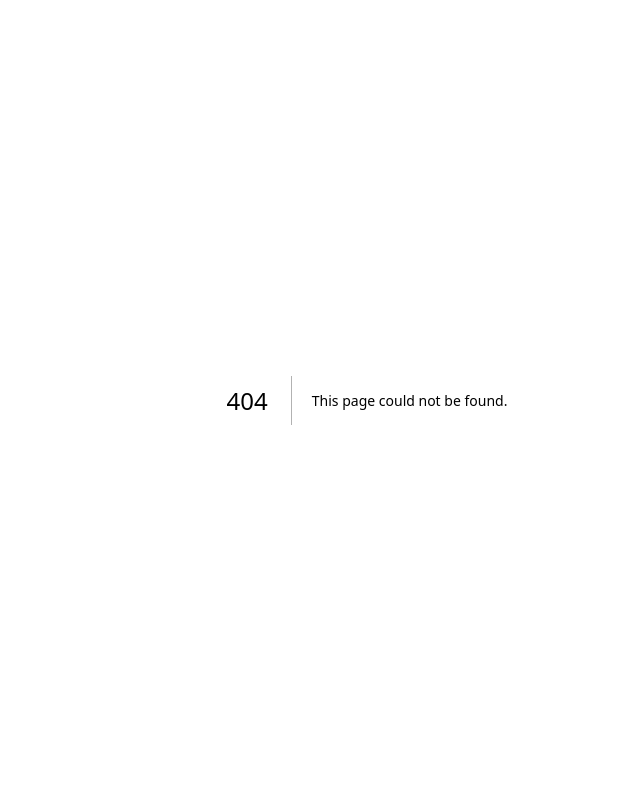
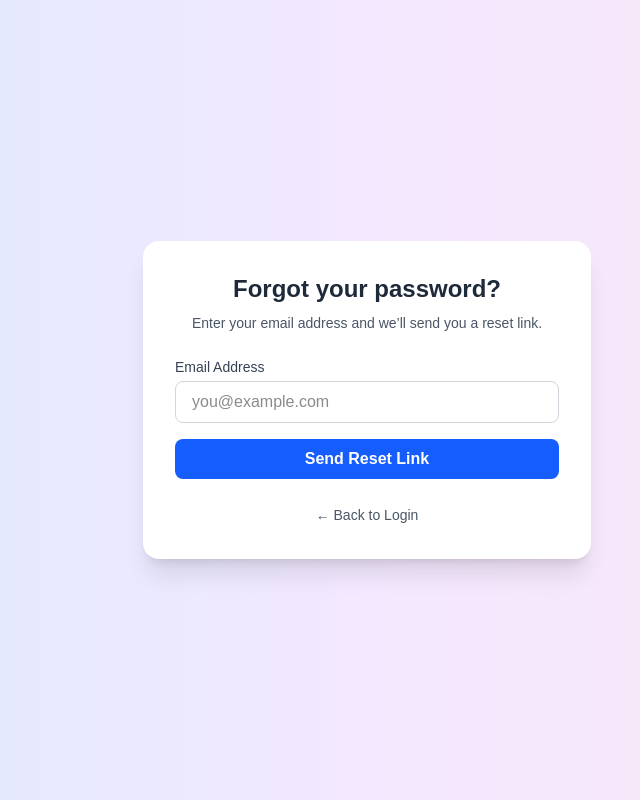
Before and after one commit to hammad257/AI-Powered-Donation, a Next.js app: page /auth/forget-password in a window 1280 px wide. Before the commit this address had no page. Shown: the whole page, without its empty margins (273-913 px from the left). Built offline with nearby package versions, Linux system fonts and the light colour scheme; no server answers.

Commit message:
add mailtrap

```diff
--- /dev/null
+++ b/app/auth/forget-password/page.js
@@ -0,0 +1,77 @@
+"use client";
+import { apiRequest } from "@/app/services/api";
+import { useState } from "react";
+import { toast } from "react-toastify";
+import Link from "next/link";
+
+export default function ForgotPasswordPage() {
+  const [email, setEmail] = useState("");
+  const [loading, setLoading] = useState(false);
+
+  const handleSubmit = async (e) => {
+    e.preventDefault();
+    try {
+      setLoading(true);
+      await apiRequest("/auth/forgot-password", "POST", { email });
+      toast.success("Password reset link sent to your email!");
+      setEmail("");
+    } catch (err) {
+      toast.error(err.message || "Failed to send reset email");
+    } finally {
+      setLoading(false);
+    }
+  };
+
+  return (
+    <div className="min-h-screen flex items-center justify-center bg-gradient-to-r from-blue-100 via-purple-100 to-pink-100 px-4">
+      <div className="bg-white rounded-2xl shadow-xl w-full max-w-md p-8">
+        {/* Title */}
+        <h1 className="text-2xl font-bold text-center text-gray-800 mb-2">
+          Forgot your password?
+        </h1>
+        <p className="text-center text-gray-600 mb-6 text-sm">
+          Enter your email address and we’ll send you a reset link.
+        </p>
+
+        {/* Form */}
+        <form onSubmit={handleSubmit} className="space-y-4">
+          <div>
+            <label
+              htmlFor="email"
+              className="block text-sm font-medium text-gray-700 mb-1"
+            >
+              Email Address
+            </label>
+            <input
+              type="email"
+              id="email"
+              placeholder="you@example.com"
+              className="w-full border border-gray-300 rounded-lg px-4 py-2 focus:outline-none focus:ring-2 focus:ring-blue-400"
+              value={email}
+              onChange={(e) => setEmail(e.target.value)}
+              required
+            />
+          </div>
+
+          <button
+            type="submit"
+            disabled={loading}
+            className="w-full bg-blue-600 hover:bg-blue-700 text-white font-semibold py-2 rounded-lg transition"
+          >
+            {loading ? "Sending..." : "Send Reset Link"}
+          </button>
+        </form>
+
+        {/* Back to login */}
+        <div className="text-center mt-6">
+          <Link
+            href="/auth/login"
+            className="text-sm text-gray-600 hover:underline"
+          >
+            ← Back to Login
+          </Link>
+        </div>
+      </div>
+    </div>
+  );
+}
--- a/app/auth/login/page.js
+++ b/app/auth/login/page.js
@@ -178,6 +178,15 @@ export default function LoginPage() {
                 >
                   {isSubmitting ? 'Logging in...' : 'Login'}
                 </button>
+                <div className="flex justify-between items-center mt-2">
+                  <Link
+                    href="/auth/forget-password"
+                    className="text-sm text-blue-600 hover:underline"
+                  >
+                    Forgot Password?
+                  </Link>
+                </div>
+
 
                 {/* Register */}
                 <div className="text-center text-sm mt-4">
--- /dev/null
+++ b/app/auth/reset-password/[token]/page.js
@@ -0,0 +1,97 @@
+"use client";
+import { useState } from "react";
+import { useParams, useRouter } from "next/navigation";
+import { toast } from "react-toastify";
+import { apiRequest } from "@/app/services/api";
+
+export default function ResetPasswordPage() {
+  const [password, setPassword] = useState("");
+  const [confirmPassword, setConfirmPassword] = useState("");
+  const [loading, setLoading] = useState(false);
+
+  const params = useParams();
+  const router = useRouter();
+  const token = params.token;
+
+  const handleSubmit = async (e) => {
+    e.preventDefault();
+    if (password !== confirmPassword) {
+      toast.error("Passwords do not match!");
+      return;
+    }
+
+    try {
+      setLoading(true);
+      await apiRequest(`/auth/reset-password/${token}`, "POST", { password });
+      toast.success("Password reset successful!");
+      router.push("/auth/login");
+    } catch (err) {
+      toast.error(err.message || "Failed to reset password");
+    } finally {
+      setLoading(false);
+    }
+  };
+
+  return (
+    <div className="flex justify-center items-center min-h-screen">
+      <form
+        onSubmit={handleSubmit}
+        className="bg-white/90 backdrop-blur-lg p-8 rounded-2xl shadow-2xl w-full max-w-md animate-fadeIn"
+      >
+        <h2 className="text-2xl font-bold text-center text-gray-800 mb-6">
+          🔒 Reset Your Password
+        </h2>
+
+        {/* Password Field */}
+        <div className="mb-4">
+          <label className="block text-gray-700 font-medium mb-1">
+            New Password
+          </label>
+          <input
+            type="password"
+            placeholder="Enter new password"
+            className="w-full border border-gray-300 p-3 rounded-lg focus:outline-none focus:ring-2 focus:ring-blue-500"
+            value={password}
+            onChange={(e) => setPassword(e.target.value)}
+            required
+          />
+        </div>
+
+        {/* Confirm Password Field */}
+        <div className="mb-6">
+          <label className="block text-gray-700 font-medium mb-1">
+            Confirm Password
+          </label>
+          <input
+            type="password"
+            placeholder="Confirm new password"
+            className="w-full border border-gray-300 p-3 rounded-lg focus:outline-none focus:ring-2 focus:ring-blue-500"
+            value={confirmPassword}
+            onChange={(e) => setConfirmPassword(e.target.value)}
+            required
+          />
+        </div>
+
+        {/* Submit Button */}
+        <button
+          type="submit"
+          disabled={loading}
+          className="w-full bg-blue-600 hover:bg-blue-700 text-white font-semibold py-3 rounded-lg shadow-lg transition-transform transform hover:scale-105 disabled:opacity-70"
+        >
+          {loading ? "Resetting..." : "Reset Password"}
+        </button>
+
+        {/* Footer */}
+        <p className="text-center text-sm text-gray-600 mt-4">
+          Remembered your password?{" "}
+          <span
+            onClick={() => router.push("/auth/login")}
+            className="text-blue-600 cursor-pointer hover:underline"
+          >
+            Login here
+          </span>
+        </p>
+      </form>
+    </div>
+  );
+}
--- a/app/dashboard/donor/page.js
+++ b/app/dashboard/donor/page.js
@@ -38,7 +38,7 @@ export default function DonorDashboard() {
       <div className="p-6">
         <div className="mb-6 flex items-center justify-between">
           <h1 className="text-2xl font-bold">Donor Dashboard</h1>
-          <LogoutButton />
+          {/* <LogoutButton /> */}
         </div>
 
         <div className="grid grid-cols-1 sm:grid-cols-3 gap-6">
--- a/app/dashboard/volunteer/page.js
+++ b/app/dashboard/volunteer/page.js
@@ -51,7 +51,7 @@ export default function VolunteerDashboard() {
       <div className="p-6">
         <div className="mb-6 flex items-center justify-between">
           <h1 className="text-2xl font-bold">Volunteer Dashboard</h1>
-          <LogoutButton />
+          {/* <LogoutButton /> */}
         </div>
 
         {/* Stat Cards */}
```
